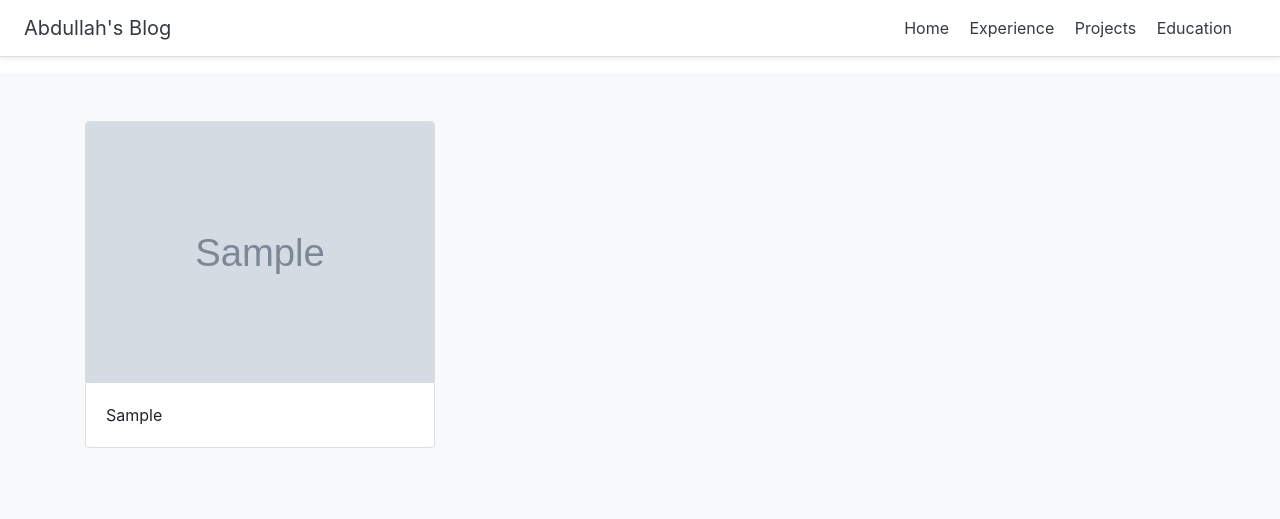
After one commit to Abdullah-Meda/personal-blog, a Django app: page /education in a window 1280 px wide. The commit adds this page. Shown: the top 519 px of the page. Run offline with Django 5.2, Linux system fonts and the light colour scheme; tables that the repository leaves empty hold one stand-in row (values such as "Sample post"); grey boxes marked "Sample" are stand-in pictures; some libraries are stand-ins or nearby versions.

Commit message:
added education and project models & views

```diff
--- a/blog/urls.py
+++ b/blog/urls.py
@@ -26,6 +26,8 @@ urlpatterns = [
     path("admin/", admin.site.urls),
     path("", portofolio.views.home, name='home'),
     path("career", portofolio.views.experiences, name='experiences'),
+    path("projects", portofolio.views.projects, name='projects'),
+    path("education", portofolio.views.educations, name='educations'),
 
 ]
 
--- a/portofolio/admin.py
+++ b/portofolio/admin.py
@@ -1,6 +1,8 @@
-from .models import Experience
+from .models import Experience, Education, Project
 
 from django.contrib import admin
 
 # Register your models here.
+admin.site.register(Project)
+admin.site.register(Education)
 admin.site.register(Experience)
--- a/portofolio/models.py
+++ b/portofolio/models.py
@@ -1,4 +1,5 @@
 from django.db import models
+
 
 class Experience(models.Model):
     company_logo = models.ImageField(upload_to='images/')
@@ -9,3 +10,22 @@ class Experience(models.Model):
     start_date = models.DateField()
     end_date = models.DateField()
     skills = models.JSONField()
+
+
+class Project(models.Model):
+    project_logo = models.ImageField(upload_to='images/')
+    project_title = models.CharField(max_length=150)
+    associated_to = models.CharField(max_length=150)
+    project_type = models.CharField(max_length=150)
+    description = models.TextField()
+    start_date = models.DateField()
+    end_date = models.DateField()
+    skills = models.JSONField()
+
+
+class Education(models.Model):
+    institute_logo = models.ImageField(upload_to='images/')
+    specialization = models.CharField(max_length=500)
+    institute = models.CharField(max_length=150)
+    gpa = models.CharField(max_length=10)
+    graduation_date = models.DateField()
--- a/portofolio/templates/portofolio/base.html
+++ b/portofolio/templates/portofolio/base.html
@@ -4,7 +4,7 @@
   <head>
     <meta charset="utf-8">
     <meta name="viewport" content="width=device-width, initial-scale=1, shrink-to-fit=no">
-    <title>Nick Fitness</title>
+    <title>Abdullah Meda</title>
 
     <!-- Bootstrap core CSS -->
     <link rel="stylesheet" href="https://stackpath.bootstrapcdn.com/bootstrap/4.2.1/css/bootstrap.min.css" integrity="sha384-GJzZqFGwb1QTTN6wy59ffF1BuGJpLSa9DkKMp0DgiMDm4iYMj70gZWKYbI706tWS" crossorigin="anonymous">
@@ -12,10 +12,12 @@
   </head>
   <body>
     <div class="d-flex flex-column flex-md-row align-items-center p-3 px-md-4 mb-3 bg-white border-bottom shadow-sm">
-      <h5 class="my-0 mr-md-auto font-weight-normal"><a href="{% url 'home' %}" class="text-dark">Nick Fitness</a></h5>
+      <h5 class="my-0 mr-md-auto font-weight-normal"><a href="{% url 'home' %}" class="text-dark">Abdullah's Blog</a></h5>
       <nav class="my-2 my-md-0 mr-md-3">
         <a class="p-2 text-dark" href="{% url 'home' %}">Home</a>
         <a class="p-2 text-dark" href="{% url 'experiences' %}">Experience</a>
+        <a class="p-2 text-dark" href="{% url 'projects' %}">Projects</a>
+        <a class="p-2 text-dark" href="{% url 'educations' %}">Education</a>
       </nav>
     </div>
 
--- /dev/null
+++ b/portofolio/templates/portofolio/educations.html
@@ -0,0 +1,25 @@
+{% extends 'portofolio/base.html' %}
+{% block content %}
+
+<div class="album py-5 bg-light">
+    <div class="container">
+        <div class="row">
+
+        {% for education in educations.all %}
+
+        <div class="col-md-4">
+            <div class="card mb-4 box-shadow">
+            <img class="card-img-top" src="{{ education.institute_logo.url }}">
+            <div class="card-body">
+                <p class="card-text">{{ education.gpa }}</p>
+            </div>
+            </div>
+        </div>
+
+        {% endfor %}
+
+        </div>
+    </div>
+</div>
+
+{% endblock %}
--- a/portofolio/views.py
+++ b/portofolio/views.py
@@ -1,8 +1,6 @@
-from .models import Experience
+from django.shortcuts import render
+from .models import Experience, Education, Project
 
-from django.shortcuts import render
-
-# Create your views here.
 
 def home(request):
     return render(request, 'portofolio/home.html')
@@ -10,3 +8,11 @@ def home(request):
 def experiences(request):
     experiences = Experience.objects.all()
     return render(request, 'portofolio/experiences.html', {'experiences': experiences})
+
+def educations(request):
+    educations = Education.objects.all()
+    return render(request, 'portofolio/educations.html', {'educations': educations})
+
+def projects(request):
+    projects = Project.objects.all()
+    return render(request, 'portofolio/projects.html', {'projects': projects})
```
Also changed, not shown: portofolio/templates/portofolio/projects.html (added, +25 -0 lines), images/al_ansar_school.jpeg (added), images/facial_landmarks.jpeg (added), images/heriot_watt.jpeg (added), portofolio/migrations/0002_education_project.py (added).
